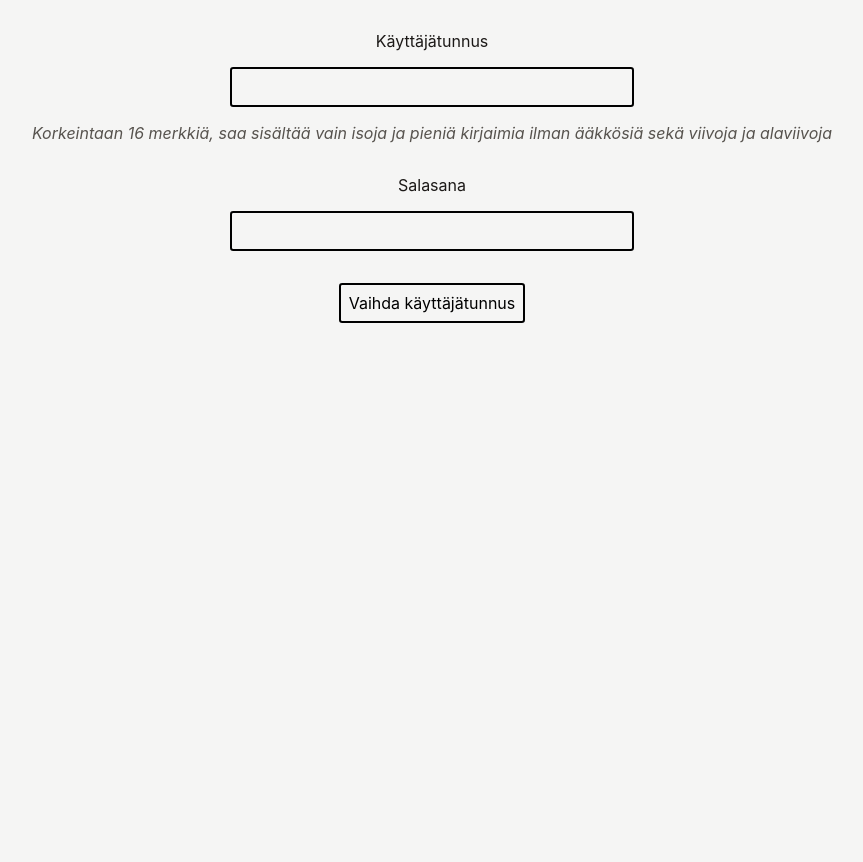
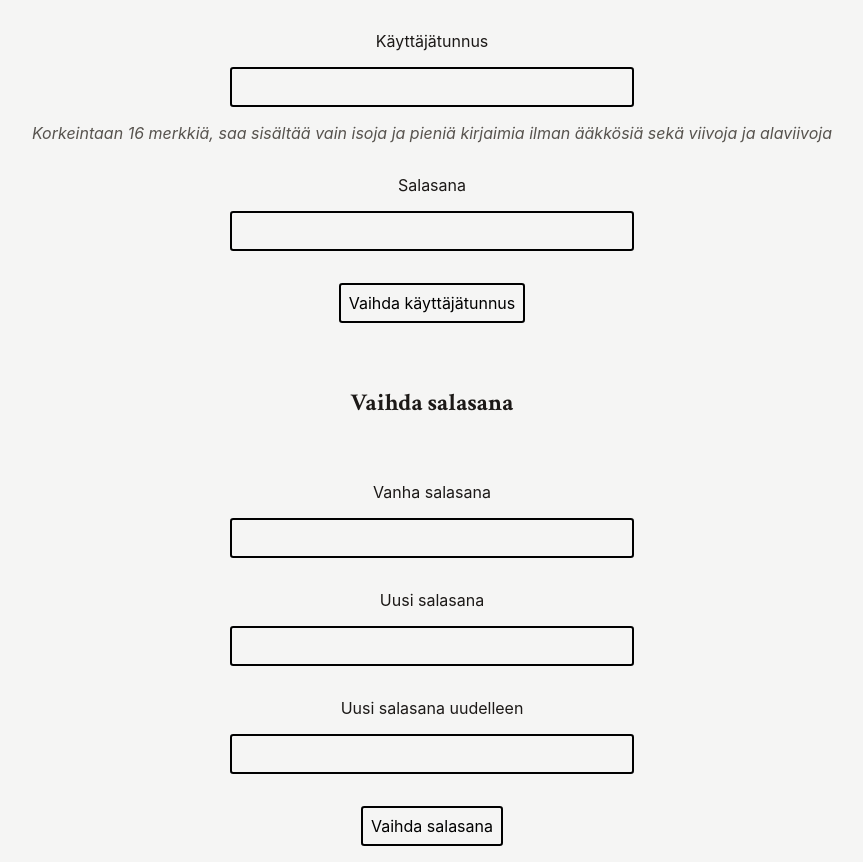
Before and after one commit to anttikivi/flask-library, a Flask app: page /asetukset/ in a window 1280 px wide. Shown: the part 325-1187 px from the top of the page, without its empty margins (208-1071 px from the left). Before the commit the page ends 648 px from the top, so only its background shows below. Run offline with Flask 3, Linux system fonts and the light colour scheme; the visitor is signed in with stand-in values (Sample User, id 1); data comes from the database, SQL or seed files in the repository; parts of the project's set-up code (start-up, migrations or seed data) failed here and were passed over; some web fonts are replaced.

Commit message:
feat: add form for changing the password and fix the level of the screen reader headings for the form errors

```diff
--- a/app.py
+++ b/app.py
@@ -39,7 +39,14 @@ def user_page(username: str):
 @app.route("/asetukset/", methods=["GET", "POST"])
 def edit_user():
     username: str = session["username"]
+    if "username" not in session:
+        abort(401)
+
     user = users.get_users_by_name(username)
+    if not user:
+        # The session has a username so we can expect to find the user
+        # in the database.
+        abort(500)
 
     if request.method == "POST":
         if "what" not in request.form:
@@ -97,12 +104,39 @@ def edit_user():
                     "user_settings.html", user=new_user, **context
                 )
 
-    if "username" not in session:
-        abort(401)
-    if not user:
-        # The session has a username so we can expect to find the user
-        # in the database.
-        abort(500)
+        if what == "password":
+            old_password = request.form["old_password"]
+            new_password = request.form["new_password"]
+            new_password_again = request.form["new_password_again"]
+            if new_password != new_password_again:
+                flash("Salasanat eivät täsmää", "password")
+                return render_template(
+                    "user_settings.html", user=user, **context
+                )
+
+            user_id = users.check_login(username, old_password)
+            if not user_id:
+                flash("Väärä salasana", "password")
+                return render_template(
+                    "user_settings.html", user=user, **context
+                )
+
+            users.change_password(user_id, new_password)
+
+            # These checks might not really be necessary, but it's fast
+            # enough and I think it's reasonable to also reset the CSRF token.
+            new_user = users.get_users_by_name(username)
+            if new_user is None:
+                abort(500)
+
+            if user_id:
+                session["user_id"] = new_user.id
+                session["username"] = new_user.username
+                session["csrf_token"] = secrets.token_hex(16)
+                return render_template(
+                    "user_settings.html", user=new_user, **context
+                )
+
     return render_template("user_settings.html", user=user, **context)
 
 
--- a/static/main.css
+++ b/static/main.css
@@ -256,8 +256,12 @@ input {
 }
 
 main .title {
+  margin: 3rem auto 1rem;
+  text-align: center;
+}
+
+main .title:first-of-type {
   margin: 1rem auto;
-  text-align: center;
 }
 
 .page-intro {
--- a/templates/user_settings.html
+++ b/templates/user_settings.html
@@ -11,7 +11,7 @@
       <form class="register-form edit-form" method="POST">
         {% with errors = get_flashed_messages(category_filter=["username"]) %}
           {% if errors %}
-            <h2 class="sr-only">Lomakkeessa olleet virheet</h2>
+            <h3 class="sr-only">Lomakkeessa olleet virheet</h3>
             <ul class="flashes">
               {% for msg in errors %}
                 <li class="error">{{ msg }}</li>
@@ -39,10 +39,10 @@
           <div>
             <label
               {{ ' class="label-error"' | safe if "salasana" in errors | first | lower else "" }}
-              for="password"
+              for="username_password"
             >
               <span>Salasana</span>
-              <input id="password" name="password" type="password" />
+              <input id="username_password" name="password" type="password" />
             </label>
           </div>
           <input type="hidden" name="what" value="username" />
@@ -50,5 +50,54 @@
         {% endwith %}
       </form>
     </div>
+
+    <h2 class="title">Vaihda salasana</h2>
+    <div class="register-form-wrapper">
+      <form class="register-form edit-form" method="POST">
+        {% with errors = get_flashed_messages(category_filter=["password"]) %}
+          {% if errors %}
+            <h3 class="sr-only">Lomakkeessa olleet virheet</h3>
+            <ul class="flashes">
+              {% for msg in errors %}
+                <li class="error">{{ msg }}</li>
+              {% endfor %}
+            </ul>
+          {% endif %}
+          <div>
+            <label
+              {{ ' class="label-error"' | safe if "väärä salasana" in errors | first | lower else "" }}
+              for="old_password"
+            >
+              <span>Vanha salasana</span>
+              <input id="old_password" name="old_password" type="password" />
+            </label>
+          </div>
+          <div>
+            <label
+              {{ ' class="label-error"' | safe if "salasanat" in errors | first | lower else "" }}
+              for="new_password"
+            >
+              <span>Uusi salasana</span>
+              <input id="new_password" name="new_password" type="password" />
+            </label>
+          </div>
+          <div>
+            <label
+              {{ ' class="label-error"' | safe if "salasanat" in errors | first | lower else "" }}
+              for="new_password_again"
+            >
+              <span>Uusi salasana uudelleen</span>
+              <input
+                id="new_password_again"
+                name="new_password_again"
+                type="password"
+              />
+            </label>
+          </div>
+          <input type="hidden" name="what" value="password" />
+          <button type="submit">Vaihda salasana</button>
+        {% endwith %}
+      </form>
+    </div>
   </div>
 {% endblock %}
--- a/users.py
+++ b/users.py
@@ -35,6 +35,12 @@ def change_username(user_id: int, new_username: str):
     db.execute(sql, [new_username, user_id])
 
 
+def change_password(user_id: int, new_password: str):
+    password_hash = generate_password_hash(new_password)
+    sql = "UPDATE users SET password_hash = ? WHERE id = ?"
+    db.execute(sql, [password_hash, user_id])
+
+
 def check_login(username: str, password: str) -> int | None:
     sql = "SELECT id, password_hash FROM users WHERE username = ?"
     result = db.query(sql, [username])
```
